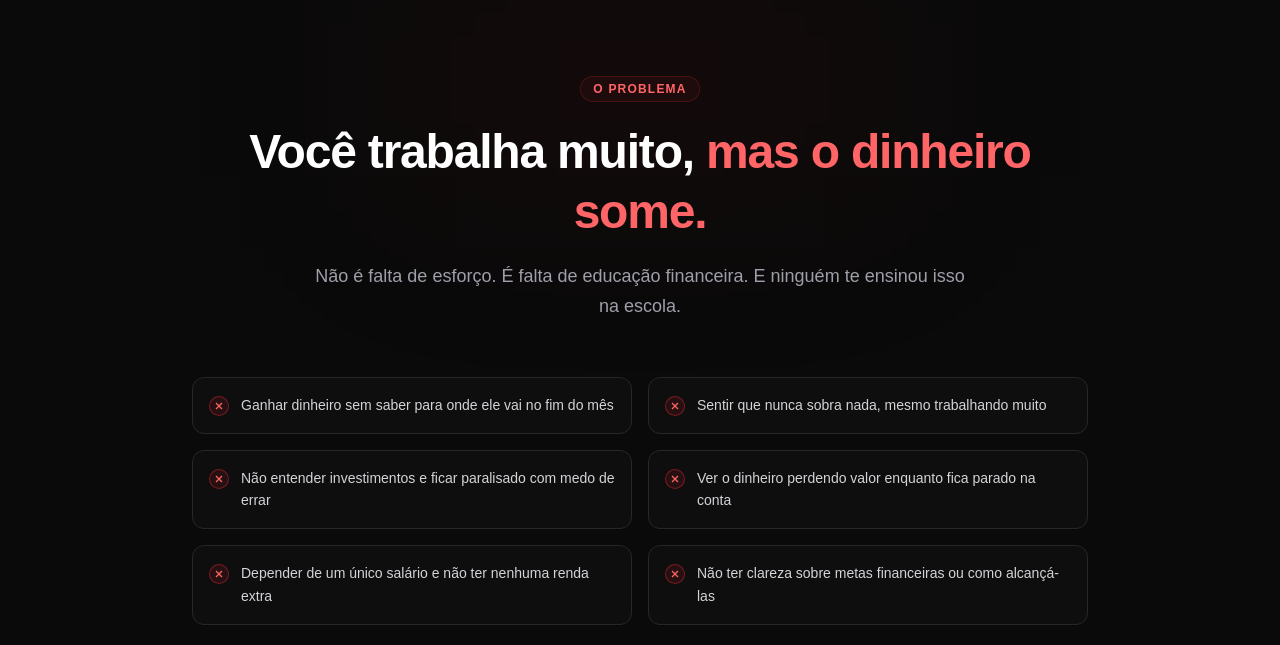
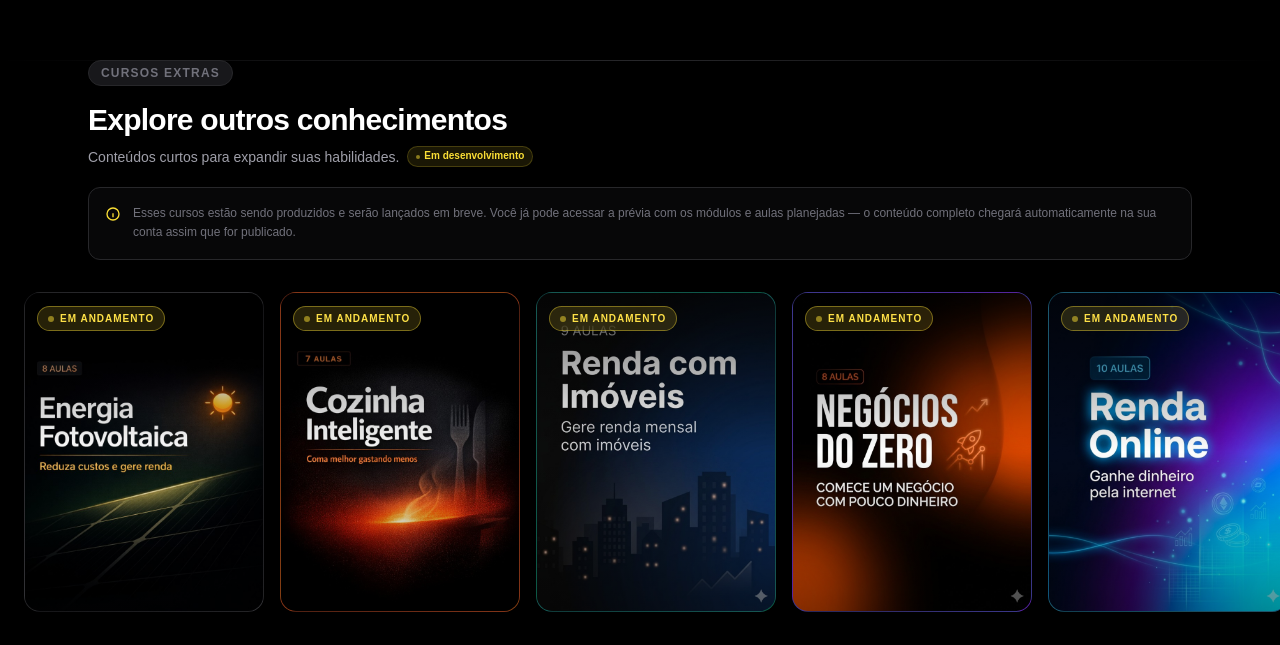
Before and after one commit to gustavo-gomess/AURUM, a Next.js app in the folder aurum-plataforma/: page / in a window 1280 px wide. Shown: the part 1035-1680 px from the top of the page. Built offline with nearby package versions, Linux system fonts and the light colour scheme.

Commit message:
fix: update ExtraCourses component for improved drag functionality and prevent click events during dragging

```diff
--- a/aurum-plataforma/src/app/page.tsx
+++ b/aurum-plataforma/src/app/page.tsx
@@ -19,10 +19,10 @@ export default function Home() {
       <Navbar />
       <main className="bg-black text-white min-h-screen pt-16">
         <Hero />
+        <ExtraCourses />
         <Problem />
         <Solution />
         <LearningPath />
-        <ExtraCourses />
         <HowItWorks />
         <Differentials />
         <Gamification />
--- a/aurum-plataforma/src/components/home/ExtraCourses.tsx
+++ b/aurum-plataforma/src/components/home/ExtraCourses.tsx
@@ -1,6 +1,6 @@
 "use client"
 
-import { useRef } from "react"
+import { useEffect, useRef } from "react"
 import { getExtraCourses, Course } from "@/data/courses"
 
 const courseVisuals: Record<string, {
@@ -43,7 +43,7 @@ function CourseCard({ course }: { course: Course }) {
     <a
       href={`/curso/${course.id}`}
       className={`
-        group relative block w-52 sm:w-60 h-80
+        group relative block shrink-0 w-52 sm:w-60 h-80
         rounded-2xl overflow-hidden
         bg-gradient-to-br ${visuals.gradient}
         border border-white/5 hover:border-white/20
@@ -94,47 +94,77 @@ function CourseCard({ course }: { course: Course }) {
 
 export default function ExtraCourses() {
   const scrollRef = useRef<HTMLDivElement>(null)
+  const mouseDown = useRef(false)
+  const isDragging = useRef(false)
+  const startX = useRef(0)
+  const startScroll = useRef(0)
+  const stopAutoUntil = useRef(0)
   const extraCourses = getExtraCourses()
+  const duplicatedCourses = [...extraCourses, ...extraCourses]
 
-  const handleMouseDown = (e: React.MouseEvent) => {
+  useEffect(() => {
     const slider = scrollRef.current
     if (!slider) return
+    let raf = 0
 
-    const startX = e.pageX
-    const startScroll = slider.scrollLeft
-    let dragged = false
+    const tick = () => {
+      const now = Date.now()
+      const total = slider.scrollWidth
+      const half = total / 2
 
+      if (!mouseDown.current && now > stopAutoUntil.current) {
+        slider.scrollLeft += 0.5
+      }
+
+      if (slider.scrollLeft >= half) {
+        slider.scrollLeft -= half
+      } else if (slider.scrollLeft <= 0) {
+        slider.scrollLeft += half
+      }
+
+      raf = window.requestAnimationFrame(tick)
+    }
+
+    raf = window.requestAnimationFrame(tick)
+    return () => window.cancelAnimationFrame(raf)
+  }, [])
+
+  const handleMouseDown = (e: React.MouseEvent<HTMLDivElement>) => {
+    const slider = scrollRef.current
+    if (!slider) return
+    mouseDown.current = true
+    isDragging.current = false
+    startX.current = e.pageX
+    startScroll.current = slider.scrollLeft
+    stopAutoUntil.current = Date.now() + 3000
     slider.style.cursor = "grabbing"
     slider.style.userSelect = "none"
 
     const onMove = (ev: MouseEvent) => {
-      const delta = ev.pageX - startX
-      if (Math.abs(delta) > 4) dragged = true
-      slider.scrollLeft = startScroll - delta
+      if (!mouseDown.current) return
+      const delta = ev.pageX - startX.current
+      if (Math.abs(delta) > 4) isDragging.current = true
+      slider.scrollLeft = startScroll.current - delta
     }
 
     const onUp = () => {
+      mouseDown.current = false
       slider.style.cursor = "grab"
       slider.style.userSelect = ""
-
-      // Se arrastou, bloqueia o próximo clique nos filhos
-      if (dragged) {
-        const blockClick = (ev: Event) => {
-          ev.preventDefault()
-          ev.stopPropagation()
-          slider.removeEventListener("click", blockClick, true)
-        }
-        slider.addEventListener("click", blockClick, { capture: true })
-        // Remove o bloqueio se o clique não acontecer em 200ms
-        setTimeout(() => slider.removeEventListener("click", blockClick, true), 200)
-      }
-
       window.removeEventListener("mousemove", onMove)
       window.removeEventListener("mouseup", onUp)
     }
 
     window.addEventListener("mousemove", onMove)
     window.addEventListener("mouseup", onUp)
+  }
+
+  const handleClickCapture = (e: React.MouseEvent<HTMLDivElement>) => {
+    if (isDragging.current) {
+      e.preventDefault()
+      e.stopPropagation()
+      isDragging.current = false
+    }
   }
 
   return (
@@ -172,11 +202,12 @@ export default function ExtraCourses() {
       <div
         ref={scrollRef}
         onMouseDown={handleMouseDown}
+        onClickCapture={handleClickCapture}
         className="no-scrollbar w-full overflow-x-scroll flex gap-4 px-6 pb-2"
-        style={{ cursor: "grab", WebkitOverflowScrolling: "touch" }}
+        style={{ cursor: "grab", WebkitOverflowScrolling: "touch", touchAction: "pan-y" }}
       >
-        {extraCourses.map((course) => (
-          <CourseCard key={course.id} course={course} />
+        {duplicatedCourses.map((course, index) => (
+          <CourseCard key={`${course.id}-${index}`} course={course} />
         ))}
         {/* Espaço extra no final */}
         <div className="shrink-0 w-6" aria-hidden="true" />
```
